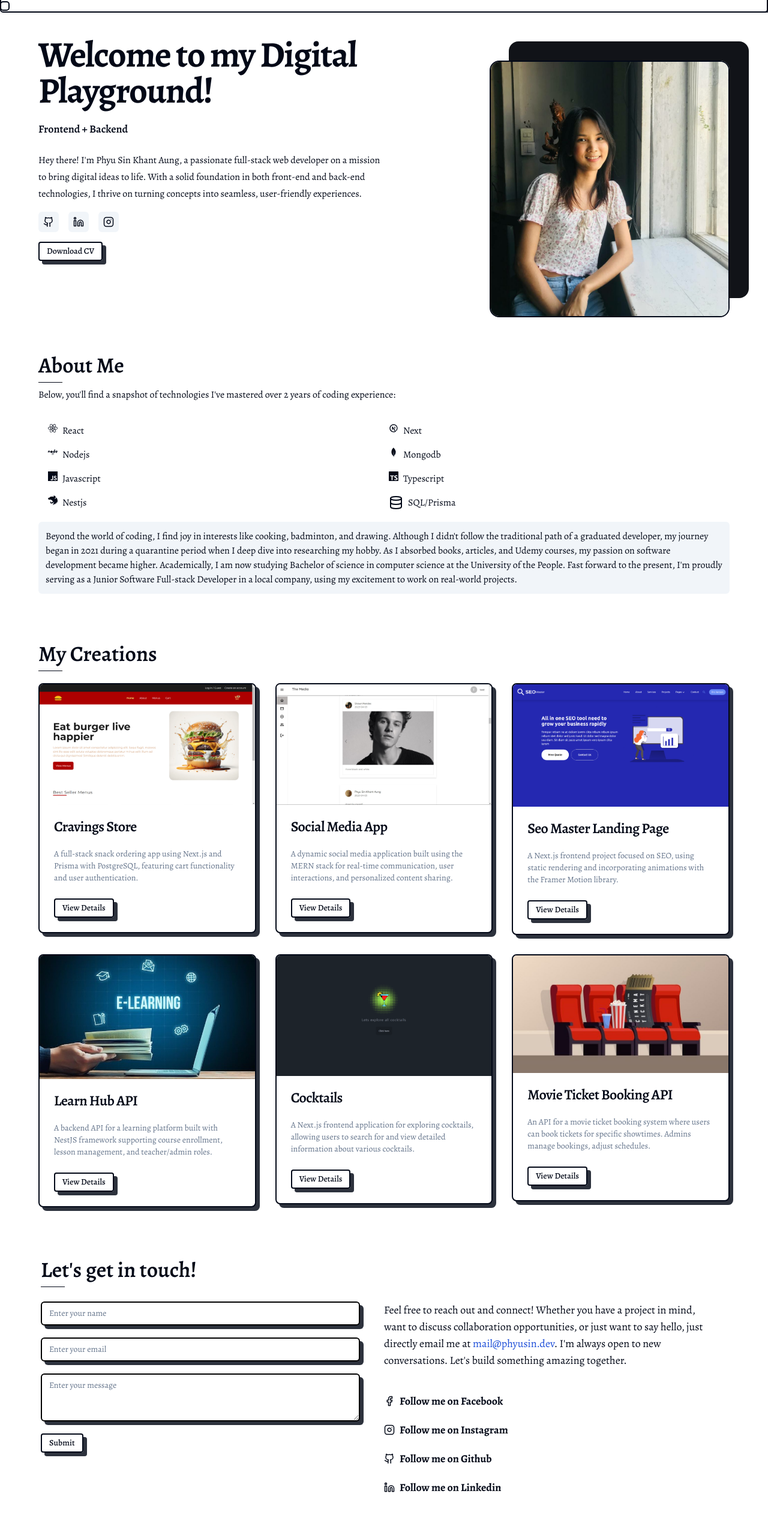
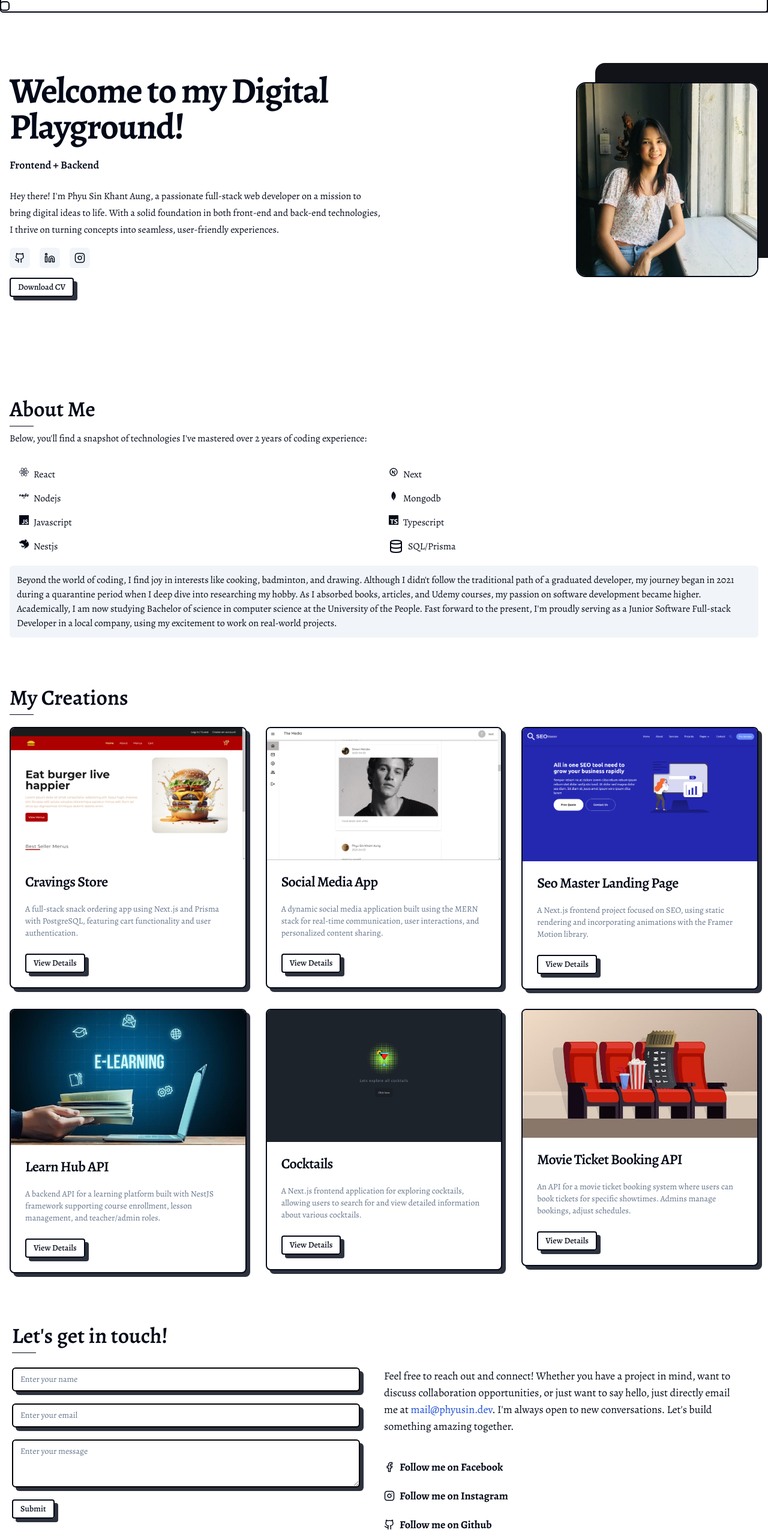
Before and after one commit to PhyuSinKhantAung/phyusinkhantaung, a Next.js app: page / in a window 1280 px wide. Shown: the part 39-2605 px from the top of the page at 60% size. Built offline with nearby package versions, Linux system fonts and the light colour scheme.

Commit message:
improved responsiveness

```diff
--- a/app/layout.tsx
+++ b/app/layout.tsx
@@ -35,7 +35,9 @@ export default function RootLayout({
           <main className="mt-20 px-4">
             <Navbar navData={NavData.data} />
 
-            {children}
+            <div className="mx-auto xl:max-w-screen-xl 2xl:max-w-screen-2xl">
+              {children}
+            </div>
 
             <footer className="float-end h-5 w-full">
               <hr />
--- a/components/AboutMe.tsx
+++ b/components/AboutMe.tsx
@@ -56,7 +56,7 @@ const skills = [
 
 const AboutMe = () => {
   return (
-    <div className="mx-auto mb-6 xl:max-w-6xl">
+    <div className="mb-6">
       <PageTitle title="About Me"></PageTitle>
 
       <div>
--- a/components/Contact.tsx
+++ b/components/Contact.tsx
@@ -52,7 +52,7 @@ const Contact = () => {
       });
   };
   return (
-    <div className="mx-auto my-6 p-1 sm:mt-8 xl:max-w-6xl">
+    <div className="my-6 p-1 sm:mt-8">
       <Toaster />
 
       <PageTitle title="Let's get in touch!"></PageTitle>
--- a/components/Home.tsx
+++ b/components/Home.tsx
@@ -7,9 +7,9 @@ import Image from "next/image";
 
 const Home = () => {
   return (
-    <div className="mx-auto xl:flex xl:max-w-6xl xl:py-5">
-      <div className="xl:w-1/2">
-        <h1 className="text-4xl font-bold leading-[2.6rem] tracking-tight xl:text-6xl">
+    <div className="lg:my-40 lg:flex">
+      <div className="lg:w-1/2">
+        <h1 className="text-4xl font-bold leading-[2.6rem] tracking-tight lg:text-6xl">
           {about.data.title}
         </h1>
         <h2 className="pt-5 text-lg font-semibold">{about.data.subtitle}</h2>
@@ -50,8 +50,8 @@ const Home = () => {
         </div>
       </div>
 
-      <div className=" xl:w-1/2">
-        <div className="my-16 flex justify-start xl:my-10 xl:justify-end">
+      <div className="lg:w-1/2">
+        <div className="mb-10 mt-12 flex justify-start lg:ml-48 lg:mt-4 xl:ml-80">
           <Image
             src={"/image.png"}
             alt="my-photo"
--- a/components/Projects.tsx
+++ b/components/Projects.tsx
@@ -40,10 +40,10 @@ export type UsedTechnology = {
 
 const Projects = () => {
   return (
-    <div className="mx-auto my-20 xl:max-w-6xl">
+    <div className="my-20">
       <Title title="My Creations"></Title>
 
-      <div className="mx-auto my-5 grid gap-8 md:grid-cols-2 lg:grid-cols-3 xl:max-w-6xl">
+      <div className="my-5 grid gap-8 md:grid-cols-2 lg:grid-cols-3">
         {ProjectsData.data.map((project: Project) => (
           <div key={project.id} className="">
             <Card>
--- a/components/layout/Navbar.tsx
+++ b/components/layout/Navbar.tsx
@@ -33,13 +33,7 @@ export default function Navbar({ navData }: { navData: Array<NavItem> }) {
         "fixed left-0 top-0 mb-10 w-full overflow-hidden bg-background p-4 shadow",
       )}
     >
-      <nav
-        // initial="hidden"
-        // animate="visible"
-        // variants={fadeInVariants}
-        // transition={{ duration: 0.5 }}
-        className="mx-auto flex w-full items-center justify-between xl:max-w-6xl xl:text-lg"
-      >
+      <nav className="mx-auto flex w-full max-w-screen-2xl items-center justify-between xl:text-lg">
         <Code2 />
 
         <div className="hidden items-center gap-x-5 xl:flex">
```
Also changed, not shown: 1 other file (tests, documents, lock files or other folders).
